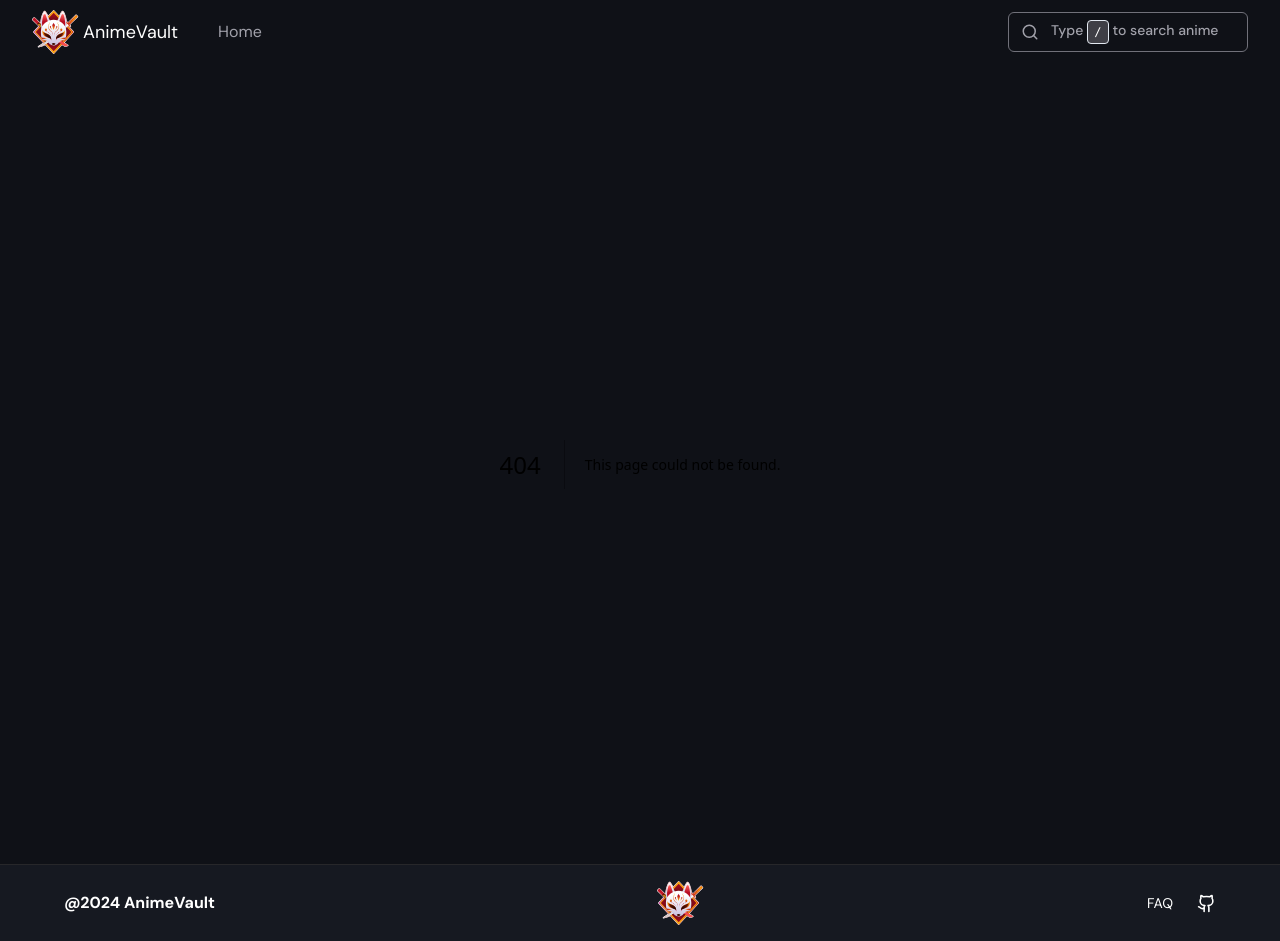
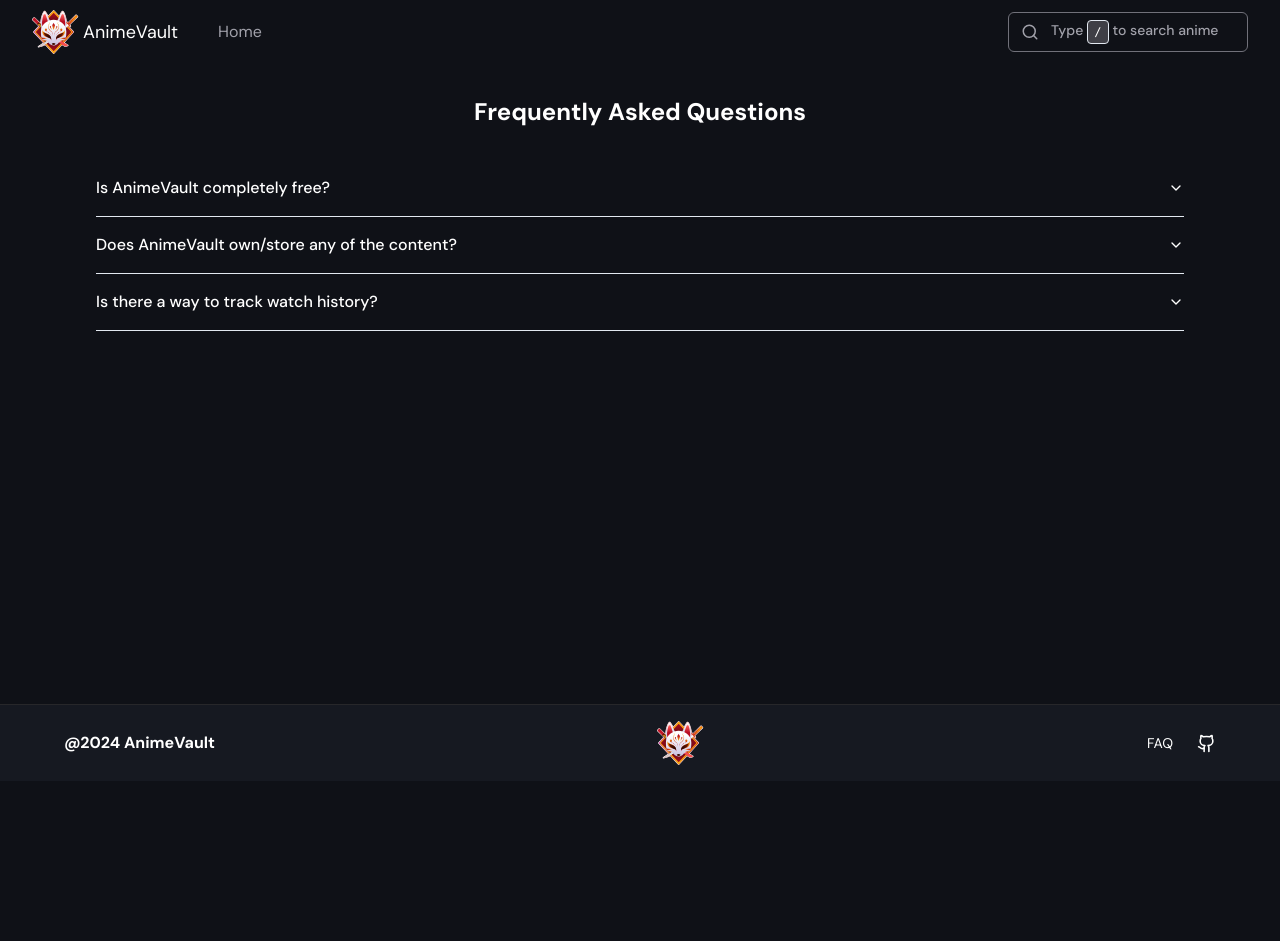
Before and after one commit to sterlyn-t/anime-vault, a Next.js app: page /faq in a window 1280 px wide. Before the commit this address had no page. After the commit the page ends 800 px from the top, so only its background shows below. Built offline with nearby package versions, Linux system fonts and the light colour scheme.

Commit message:
Feat: added faq

```diff
--- /dev/null
+++ b/app/faq/page.tsx
@@ -0,0 +1,52 @@
+import React from "react";
+import {
+  Accordion,
+  AccordionContent,
+  AccordionItem,
+  AccordionTrigger,
+} from "@/components/ui/accordion";
+
+type FAQ = {
+  question: string;
+  answer: string;
+};
+
+const faqItems: FAQ[] = [
+  {
+    question: "Is AnimeVault completely free?",
+    answer: "Yes! (and will always be)",
+  },
+  {
+    question: "Does AnimeVault own/store any of the content?",
+    answer:
+      "Nope, AnimeVault simply connects to servers such as gogoanime to provide epsiode streams.",
+  },
+  {
+    question: "Is there a way to track watch history?",
+    answer: "Not right now but it is in the works!",
+  },
+];
+
+const Page = () => {
+  return (
+    <div className="min-h-[80vh] py-8 xl:px-24 px-8 flex flex-col gap-8 items-center">
+      <h1 className="text-white font-bold text-2xl">
+        Frequently Asked Questions
+      </h1>
+      <Accordion type="single" collapsible className="w-full">
+        {faqItems.map((value, index) => (
+          <AccordionItem value={index.toString()} key={index}>
+            <AccordionTrigger className="text-white">
+              {value.question}
+            </AccordionTrigger>
+            <AccordionContent className="text-zinc-300">
+              {value.answer}
+            </AccordionContent>
+          </AccordionItem>
+        ))}
+      </Accordion>
+    </div>
+  );
+};
+
+export default Page;
--- a/components/Footer.tsx
+++ b/components/Footer.tsx
@@ -4,7 +4,7 @@ import Link from "next/link";
 
 function Footer() {
   return (
-    <footer className="sm:px-16 py-4 px-8 flex justify-between items-center gap-2 flex-wrap bg-[#161921] border-t border-zinc-800 min-w-full">
+    <footer className="sm:px-16 py-4 px-8 flex justify-between items-center gap-2 flex-wrap bg-[#161921] border-t border-zinc-800 w-full">
       <p className="text-base font-bold text-white">@2024 AnimeVault</p>
       <Image
         src="/logo.svg"
@@ -14,9 +14,11 @@ function Footer() {
         className="object-contain"
       />
       <div className="flex items-center gap-6">
-        <p className=" text-white text-sm hover:underline cursor-pointer">
-          FAQ
-        </p>
+        <Link href={"/faq"}>
+          <p className=" text-white text-sm hover:underline cursor-pointer">
+            FAQ
+          </p>
+        </Link>
         <Link href={"https://github.com/sterlyn-t/anime-vault"} target="_blank">
           <Github width={19} height={19} color="white" />
         </Link>
--- /dev/null
+++ b/components/ui/accordion.tsx
@@ -0,0 +1,58 @@
+"use client"
+
+import * as React from "react"
+import * as AccordionPrimitive from "@radix-ui/react-accordion"
+import { ChevronDown } from "lucide-react"
+
+import { cn } from "@/lib/utils"
+
+const Accordion = AccordionPrimitive.Root
+
+const AccordionItem = React.forwardRef<
+  React.ElementRef<typeof AccordionPrimitive.Item>,
+  React.ComponentPropsWithoutRef<typeof AccordionPrimitive.Item>
+>(({ className, ...props }, ref) => (
+  <AccordionPrimitive.Item
+    ref={ref}
+    className={cn("border-b", className)}
+    {...props}
+  />
+))
+AccordionItem.displayName = "AccordionItem"
+
+const AccordionTrigger = React.forwardRef<
+  React.ElementRef<typeof AccordionPrimitive.Trigger>,
+  React.ComponentPropsWithoutRef<typeof AccordionPrimitive.Trigger>
+>(({ className, children, ...props }, ref) => (
+  <AccordionPrimitive.Header className="flex">
+    <AccordionPrimitive.Trigger
+      ref={ref}
+      className={cn(
+        "flex flex-1 items-center justify-between py-4 font-medium transition-all hover:underline [&[data-state=open]>svg]:rotate-180",
+        className
+      )}
+      {...props}
+    >
+      {children}
+      <ChevronDown className="h-4 w-4 shrink-0 transition-transform duration-200" />
+    </AccordionPrimitive.Trigger>
+  </AccordionPrimitive.Header>
+))
+AccordionTrigger.displayName = AccordionPrimitive.Trigger.displayName
+
+const AccordionContent = React.forwardRef<
+  React.ElementRef<typeof AccordionPrimitive.Content>,
+  React.ComponentPropsWithoutRef<typeof AccordionPrimitive.Content>
+>(({ className, children, ...props }, ref) => (
+  <AccordionPrimitive.Content
+    ref={ref}
+    className="overflow-hidden text-sm transition-all data-[state=closed]:animate-accordion-up data-[state=open]:animate-accordion-down"
+    {...props}
+  >
+    <div className={cn("pb-4 pt-0", className)}>{children}</div>
+  </AccordionPrimitive.Content>
+))
+
+AccordionContent.displayName = AccordionPrimitive.Content.displayName
+
+export { Accordion, AccordionItem, AccordionTrigger, AccordionContent }
--- a/package.json
+++ b/package.json
@@ -9,6 +9,7 @@
     "lint": "next lint"
   },
   "dependencies": {
+    "@radix-ui/react-accordion": "^1.1.2",
     "@radix-ui/react-aspect-ratio": "^1.0.3",
     "@radix-ui/react-dialog": "^1.0.5",
     "@radix-ui/react-scroll-area": "^1.0.5",
```
Also changed, not shown: .trunk/trunk.yaml, 1 other file (tests, documents, lock files or other folders).
